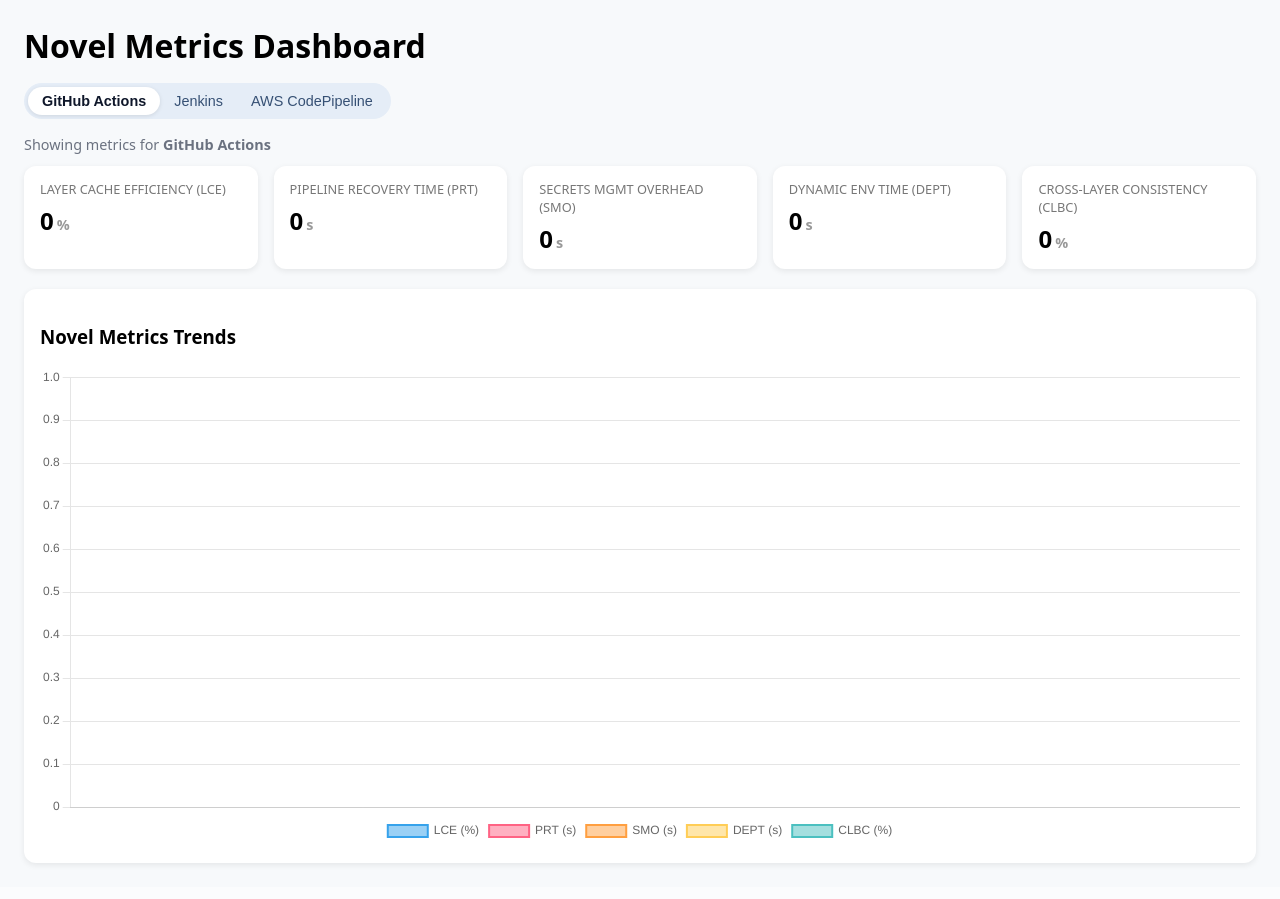
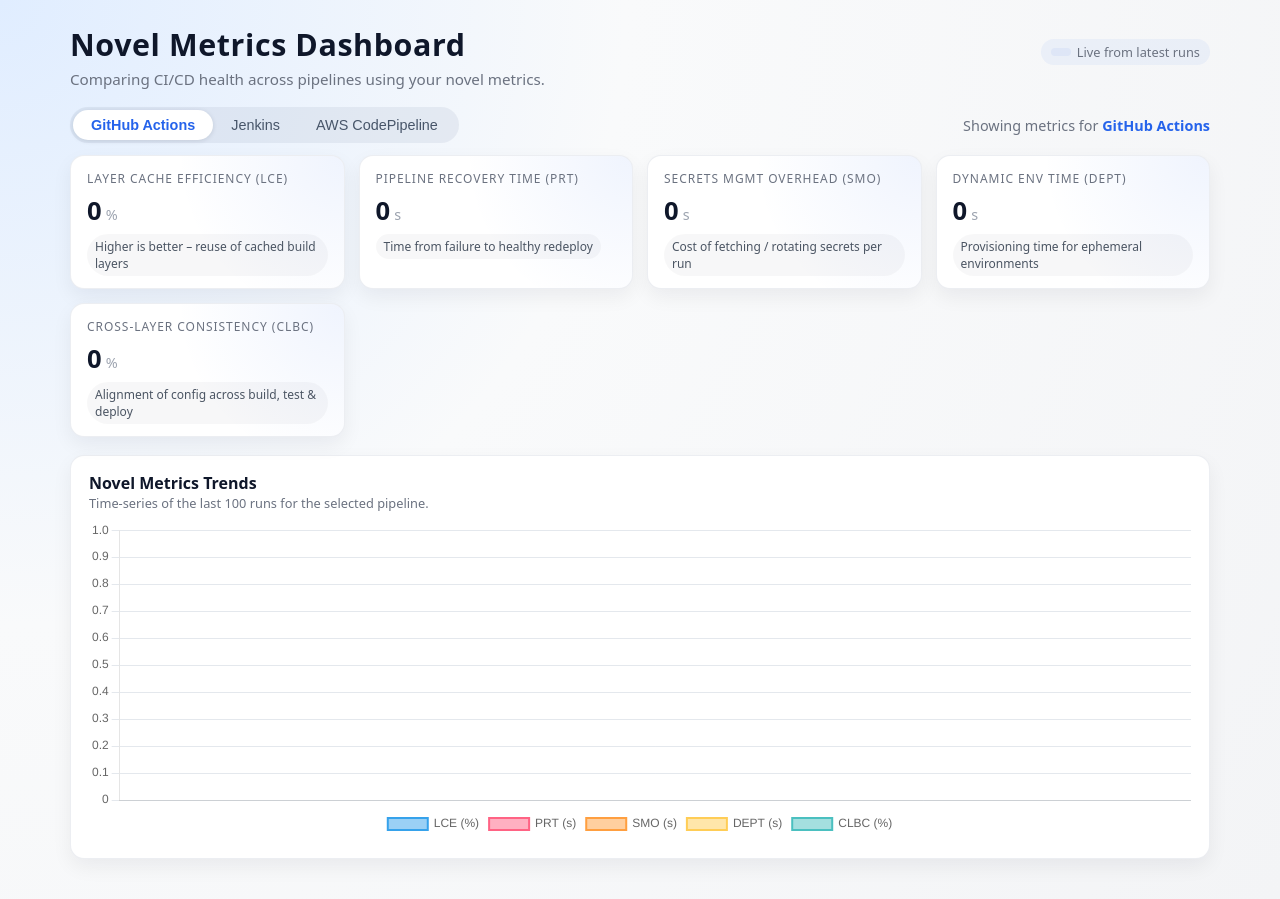
Before and after one commit to nirmal7030/CI-CD---Performance-Evaluation-Benchmark-, a Django app: page / in a window 1280 px wide. Before the commit the page ends 865 px from the top, so only its background shows below. Run offline with Django 5.2, Linux system fonts and the light colour scheme; data that the repository does not hold is empty.

Commit message:
New Dashboard

```diff
--- a/templates/bench/dashboard.html
+++ b/templates/bench/dashboard.html
@@ -1,119 +1,340 @@
 <!doctype html>
-<html>
+<html lang="en">
 <head>
   <meta charset="utf-8" />
   <title>CI/CD Novel Metrics Dashboard</title>
   <meta name="viewport" content="width=device-width,initial-scale=1" />
   <script src="https://cdn.jsdelivr.net/npm/chart.js"></script>
   <style>
-    body { font-family: system-ui, -apple-system, BlinkMacSystemFont, "Segoe UI", sans-serif;
-           margin: 24px; background: #f7f9fb; }
-    h1 { margin-bottom: 16px; }
+    :root {
+      --bg: #f4f6fb;
+      --surface: #ffffff;
+      --accent: #2563eb;
+      --accent-soft: #e0edff;
+      --text-main: #0f172a;
+      --text-muted: #6b7280;
+      --border-subtle: #e5e7eb;
+      --card-radius: 14px;
+      --shadow-soft: 0 8px 20px rgba(15, 23, 42, 0.06);
+    }
 
+    * {
+      box-sizing: border-box;
+    }
+
+    body {
+      margin: 0;
+      min-height: 100vh;
+      font-family: system-ui, -apple-system, BlinkMacSystemFont, "Segoe UI", sans-serif;
+      background: radial-gradient(circle at top left, #e0edff, #f9fafb 40%, #f3f4f6);
+      color: var(--text-main);
+    }
+
+    .shell {
+      max-width: 1180px;
+      margin: 0 auto;
+      padding: 24px 20px 40px;
+    }
+
+    .header {
+      display: flex;
+      align-items: baseline;
+      justify-content: space-between;
+      gap: 12px;
+      margin-bottom: 18px;
+    }
+
+    .title {
+      font-size: 1.9rem;
+      font-weight: 700;
+      letter-spacing: 0.02em;
+    }
+
+    .subtitle-main {
+      font-size: 0.95rem;
+      color: var(--text-muted);
+      margin-top: 4px;
+    }
+
+    .meta {
+      font-size: 0.8rem;
+      color: var(--text-muted);
+      text-align: right;
+    }
+
+    .meta span {
+      display: inline-flex;
+      align-items: center;
+      gap: 6px;
+      padding: 4px 10px;
+      border-radius: 999px;
+      background: rgba(37, 99, 235, 0.06);
+    }
+
+    .meta-dot {
+      width: 7px;
+      height: 7px;
+      border-radius: 999px;
+      background: #22c55e;
+    }
+
+    /* Tabs */
+    .tabs-bar {
+      display: flex;
+      align-items: center;
+      justify-content: space-between;
+      margin-bottom: 12px;
+      gap: 12px;
+    }
+
+    .tabs {
+      display: inline-flex;
+      border-radius: 999px;
+      background: rgba(148, 163, 184, 0.16);
+      padding: 3px;
+    }
+
+    .tab {
+      border: none;
+      background: transparent;
+      padding: 7px 18px;
+      border-radius: 999px;
+      cursor: pointer;
+      font-size: 0.9rem;
+      color: #475569;
+      transition: all 0.15s ease-out;
+      white-space: nowrap;
+    }
+
+    .tab:hover {
+      background: rgba(255,255,255,0.6);
+    }
+
+    .tab.active {
+      background: var(--surface);
+      box-shadow: 0 1px 5px rgba(15,23,42,0.12);
+      font-weight: 600;
+      color: var(--accent);
+    }
+
+    .active-label {
+      font-size: 0.9rem;
+      color: var(--text-muted);
+    }
+
+    .active-label strong {
+      color: var(--accent);
+    }
+
+    /* Cards */
     .cards {
       display: grid;
       grid-template-columns: repeat(auto-fit, minmax(220px, 1fr));
-      gap: 16px;
+      gap: 14px;
+      margin-bottom: 18px;
     }
+
     .card {
-      background: #fff;
-      border-radius: 12px;
-      padding: 14px 16px;
-      box-shadow: 0 2px 6px rgba(0,0,0,.08);
+      background: var(--surface);
+      border-radius: var(--card-radius);
+      padding: 14px 16px 12px;
+      box-shadow: var(--shadow-soft);
+      border: 1px solid rgba(148, 163, 184, 0.18);
+      position: relative;
+      overflow: hidden;
     }
+
+    .card::after {
+      content: "";
+      position: absolute;
+      inset: 0;
+      background: radial-gradient(circle at top right, rgba(37, 99, 235, 0.08), transparent 55%);
+      opacity: 0.9;
+      pointer-events: none;
+    }
+
+    .card-inner {
+      position: relative;
+      z-index: 1;
+    }
+
     .label {
-      color: #777;
+      color: var(--text-muted);
       text-transform: uppercase;
-      font-size: 0.8rem;
+      font-size: 0.75rem;
+      letter-spacing: 0.08em;
+      margin-bottom: 6px;
     }
+
+    .value-row {
+      display: flex;
+      align-items: baseline;
+      gap: 4px;
+    }
+
     .value {
-      font-size: 1.5rem;
-      font-weight: 600;
-      margin-top: 6px;
+      font-size: 1.6rem;
+      font-weight: 700;
     }
+
     .unit {
       font-size: 0.9rem;
-      color: #999;
-      margin-left: 3px;
-    }
-    .panel {
-      background: #fff;
-      border-radius: 12px;
-      padding: 16px;
-      margin-top: 20px;
-      box-shadow: 0 2px 6px rgba(0,0,0,.08);
+      color: #9ca3af;
     }
 
-    /* Tabs */
-    .tabs {
+    .chip {
       display: inline-flex;
+      align-items: center;
+      gap: 4px;
+      font-size: 0.75rem;
+      margin-top: 6px;
+      padding: 4px 8px;
       border-radius: 999px;
-      background: #e5edf7;
-      padding: 4px;
-      margin-bottom: 16px;
+      background: rgba(15, 23, 42, 0.03);
+      color: #4b5563;
     }
-    .tab {
-      border: none;
-      background: transparent;
-      padding: 6px 14px;
-      border-radius: 999px;
-      cursor: pointer;
-      font-size: 0.9rem;
-      color: #365074;
+
+    /* Panel / chart */
+    .panel {
+      background: var(--surface);
+      border-radius: var(--card-radius);
+      padding: 16px 18px 18px;
+      box-shadow: var(--shadow-soft);
+      border: 1px solid rgba(148, 163, 184, 0.18);
     }
-    .tab.active {
-      background: #ffffff;
-      box-shadow: 0 1px 4px rgba(0,0,0,.1);
+
+    .panel-head {
+      display: flex;
+      align-items: baseline;
+      justify-content: space-between;
+      gap: 8px;
+      margin-bottom: 8px;
+    }
+
+    .panel-title {
+      font-size: 1rem;
       font-weight: 600;
-      color: #0f172a;
     }
-    .subtitle {
-      color: #6b7280;
-      font-size: 0.9rem;
-      margin-bottom: 12px;
+
+    .panel-caption {
+      font-size: 0.8rem;
+      color: var(--text-muted);
+    }
+
+    canvas {
+      max-height: 320px;
+    }
+
+    @media (max-width: 640px) {
+      .header {
+        flex-direction: column;
+        align-items: flex-start;
+      }
+
+      .tabs-bar {
+        flex-direction: column;
+        align-items: flex-start;
+      }
+
+      .meta {
+        text-align: left;
+      }
     }
   </style>
 </head>
 <body>
-  <h1>Novel Metrics Dashboard</h1>
+  <div class="shell">
+    <header class="header">
+      <div>
+        <div class="title">Novel Metrics Dashboard</div>
+        <div class="subtitle-main">
+          Comparing CI/CD health across pipelines using your novel metrics.
+        </div>
+      </div>
+      <div class="meta">
+        <span><span class="meta-dot"></span>Live from latest runs</span>
+      </div>
+    </header>
 
-  <!-- Pipeline tabs -->
+    <section class="tabs-bar">
       <div class="tabs">
         <button class="tab active" data-source="github">GitHub Actions</button>
         <button class="tab" data-source="jenkins">Jenkins</button>
         <button class="tab" data-source="codepipeline">AWS CodePipeline</button>
       </div>
-
-  <div class="subtitle" id="activeLabel">
+      <div class="active-label" id="activeLabel">
         Showing metrics for <strong>GitHub Actions</strong>
       </div>
+    </section>
 
-  <div class="cards">
-    <div class="card">
+    <section class="cards">
+      <article class="card">
+        <div class="card-inner">
           <div class="label">Layer Cache Efficiency (LCE)</div>
-      <div class="value"><span id="lce">0</span><span class="unit">%</span></div>
+          <div class="value-row">
+            <div class="value" id="lce">0</div>
+            <div class="unit">%</div>
           </div>
-    <div class="card">
+          <div class="chip">Higher is better – reuse of cached build layers</div>
+        </div>
+      </article>
+
+      <article class="card">
+        <div class="card-inner">
           <div class="label">Pipeline Recovery Time (PRT)</div>
-      <div class="value"><span id="prt">0</span><span class="unit">s</span></div>
+          <div class="value-row">
+            <div class="value" id="prt">0</div>
+            <div class="unit">s</div>
           </div>
-    <div class="card">
+          <div class="chip">Time from failure to healthy redeploy</div>
+        </div>
+      </article>
+
+      <article class="card">
+        <div class="card-inner">
           <div class="label">Secrets Mgmt Overhead (SMO)</div>
-      <div class="value"><span id="smo">0</span><span class="unit">s</span></div>
+          <div class="value-row">
+            <div class="value" id="smo">0</div>
+            <div class="unit">s</div>
           </div>
-    <div class="card">
+          <div class="chip">Cost of fetching / rotating secrets per run</div>
+        </div>
+      </article>
+
+      <article class="card">
+        <div class="card-inner">
           <div class="label">Dynamic Env Time (DEPT)</div>
-      <div class="value"><span id="dept">0</span><span class="unit">s</span></div>
+          <div class="value-row">
+            <div class="value" id="dept">0</div>
+            <div class="unit">s</div>
           </div>
-    <div class="card">
+          <div class="chip">Provisioning time for ephemeral environments</div>
+        </div>
+      </article>
+
+      <article class="card">
+        <div class="card-inner">
           <div class="label">Cross-Layer Consistency (CLBC)</div>
-      <div class="value"><span id="clbc">0</span><span class="unit">%</span></div>
+          <div class="value-row">
+            <div class="value" id="clbc">0</div>
+            <div class="unit">%</div>
+          </div>
+          <div class="chip">Alignment of config across build, test & deploy</div>
+        </div>
+      </article>
+    </section>
+
+    <section class="panel">
+      <div class="panel-head">
+        <div>
+          <div class="panel-title">Novel Metrics Trends</div>
+          <div class="panel-caption">
+            Time-series of the last 100 runs for the selected pipeline.
           </div>
         </div>
-
-  <div class="panel">
-    <h3>Novel Metrics Trends</h3>
-    <canvas id="novelChart" height="120"></canvas>
+      </div>
+      <canvas id="novelChart"></canvas>
+    </section>
   </div>
 
   <script>
@@ -129,61 +350,92 @@
     async function load(source) {
       currentSource = source || "github";
 
-      // update tab UI
+      // Update tab states
       document.querySelectorAll(".tab").forEach(btn => {
         btn.classList.toggle("active", btn.dataset.source === currentSource);
       });
       document.getElementById("activeLabel").innerHTML =
         'Showing metrics for <strong>' + humanLabel(currentSource) + '</strong>';
 
-      // fetch data from backend
+      // Fetch data from backend (includes ?source=… filter)
       const url = `/api/metrics/data?source=${encodeURIComponent(currentSource)}`;
       const res = await fetch(url);
       const d = await res.json();
 
-      // cards
-      document.getElementById('lce').textContent  = d.avg_lce;
-      document.getElementById('prt').textContent  = d.avg_prt;
-      document.getElementById('smo').textContent  = d.avg_smo;
-      document.getElementById('dept').textContent = d.avg_dept;
-      document.getElementById('clbc').textContent = d.avg_clbc;
+      // Update cards
+      document.getElementById("lce").textContent  = d.avg_lce;
+      document.getElementById("prt").textContent  = d.avg_prt;
+      document.getElementById("smo").textContent  = d.avg_smo;
+      document.getElementById("dept").textContent = d.avg_dept;
+      document.getElementById("clbc").textContent = d.avg_clbc;
 
-      // chart
+      // Build chart data
       const labels = d.rows.map(r => new Date(r.t).toLocaleTimeString());
       const datasets = [
-        { label:'LCE (%)',  data:d.rows.map(r=>r.lce) },
-        { label:'PRT (s)',  data:d.rows.map(r=>r.prt) },
-        { label:'SMO (s)',  data:d.rows.map(r=>r.smo) },
-        { label:'DEPT (s)', data:d.rows.map(r=>r.dept) },
-        { label:'CLBC (%)', data:d.rows.map(r=>r.clbc) }
-      ].map(ds => ({ ...ds, borderWidth:2, fill:false }));
+        { label: "LCE (%)",  data: d.rows.map(r => r.lce)  },
+        { label: "PRT (s)",  data: d.rows.map(r => r.prt)  },
+        { label: "SMO (s)",  data: d.rows.map(r => r.smo)  },
+        { label: "DEPT (s)", data: d.rows.map(r => r.dept) },
+        { label: "CLBC (%)", data: d.rows.map(r => r.clbc) }
+      ].map(ds => ({
+        ...ds,
+        borderWidth: 2,
+        pointRadius: 3,
+        pointHoverRadius: 4,
+        tension: 0.35,     // smooth curves (visually “increasing”/continuous)
+        fill: false
+      }));
 
-      const ctx = document.getElementById('novelChart').getContext('2d');
+      const ctx = document.getElementById("novelChart").getContext("2d");
 
       if (chart) {
         chart.destroy();
       }
 
       chart = new Chart(ctx, {
-        type:'line',
-        data:{ labels, datasets },
-        options:{
-          responsive:true,
-          interaction:{mode:'index',intersect:false},
-          plugins:{legend:{position:'bottom'}},
-          scales:{y:{beginAtZero:true}}
+        type: "line",
+        data: { labels, datasets },
+        options: {
+          responsive: true,
+          interaction: { mode: "index", intersect: false },
+          plugins: {
+            legend: { position: "bottom" },
+            tooltip: {
+              callbacks: {
+                // prettier tooltip labels
+                label: function(context) {
+                  const label = context.dataset.label || "";
+                  const value = context.parsed.y;
+                  return `${label}: ${value}`;
+                }
+              }
+            }
+          },
+          scales: {
+            y: {
+              beginAtZero: true,
+              grid: {
+                color: "rgba(148, 163, 184, 0.25)"
+              }
+            },
+            x: {
+              grid: {
+                display: false
+              }
+            }
+          }
         }
       });
     }
 
-    // Tab click listeners
+    // Attach tab handlers
     document.querySelectorAll(".tab").forEach(btn => {
       btn.addEventListener("click", () => {
         load(btn.dataset.source);
       });
     });
 
-    // initial load
+    // Initial load
     load("github");
   </script>
 </body>
```
Lines whose indentation alone changed are shown as unchanged.
